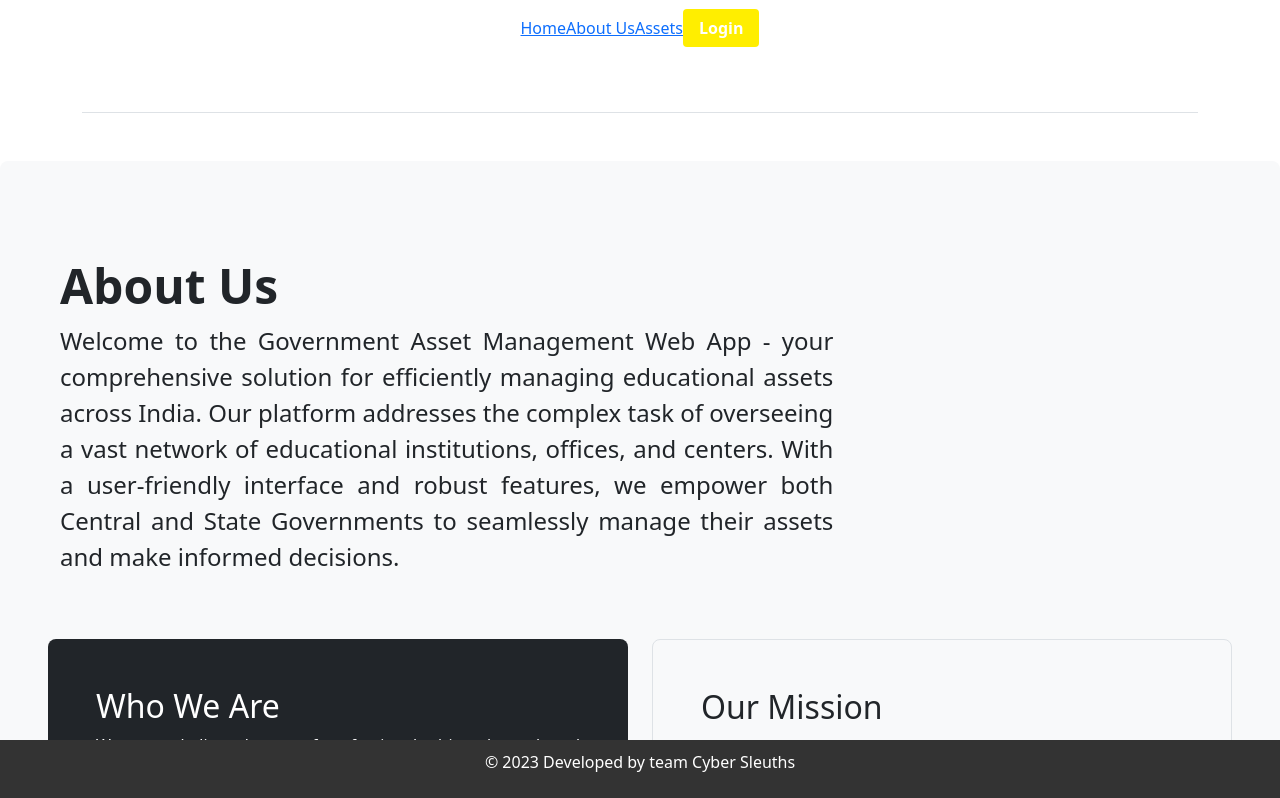
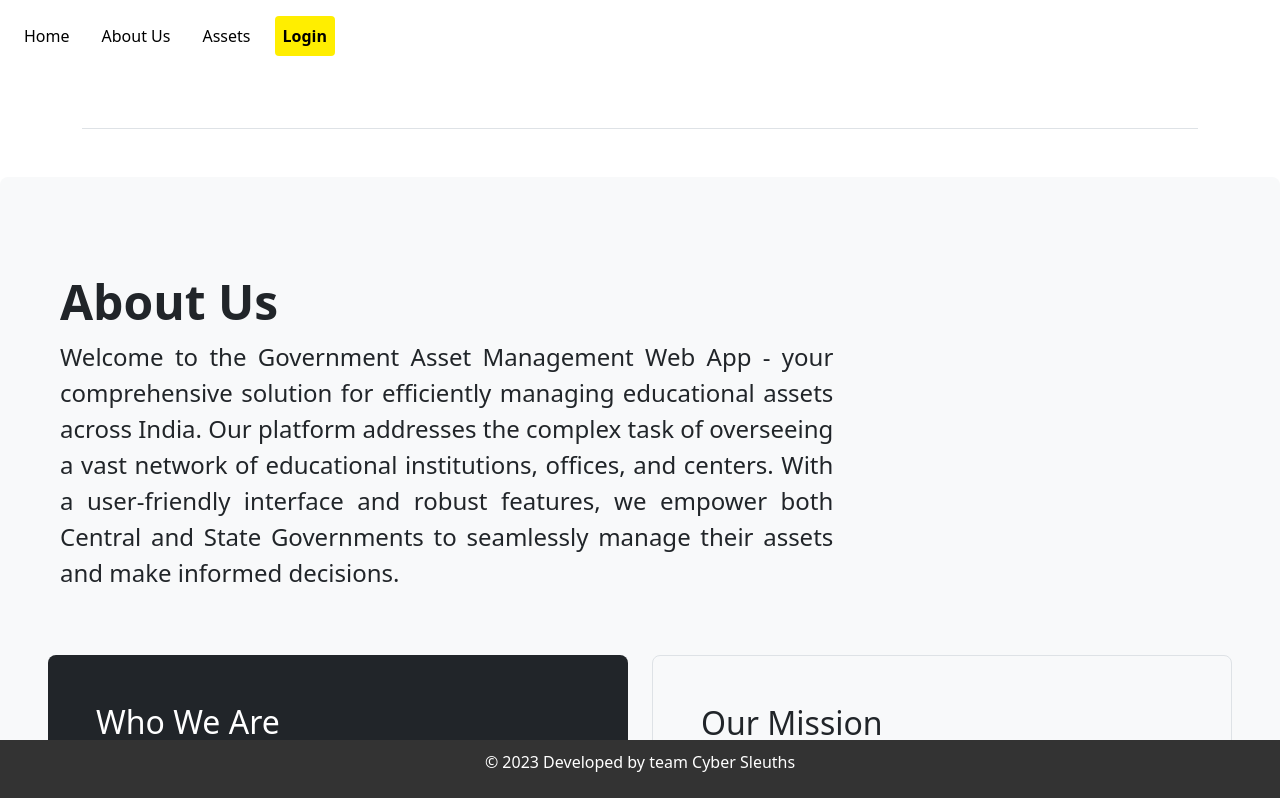
Before and after one commit to Dhanush0R/IEEE_Hackathon, a React (Create React App) app in the folder frontend2/: page /about in a window 1280 px wide. Shown: the top 798 px of the page. Built offline with nearby package versions, Linux system fonts and the light colour scheme.

Commit message:
Bug fixes

```diff
--- a/frontend2/src/App.js
+++ b/frontend2/src/App.js
@@ -21,11 +21,7 @@ function App() {
             <Route path="/services"element={<Services/>} />
             <Route path="/login"element={<Login/>} />
           </Routes>
-          <img
-          className="page-image"
-          src="3.jpeg"  // Replace with the actual path to your image
-          alt="Page Image"
-        />
+
         </main>
         <Footer />
       </div>
--- a/frontend2/src/components/AboutUs.js
+++ b/frontend2/src/components/AboutUs.js
@@ -6,7 +6,7 @@ const AboutUs = () => {
   return (
     <div className="aboutus-container">
 
-<main>
+
   <div class="container py-4">
     <header class="pb-3 mb-4 border-bottom">
       <a href="/" class="d-flex align-items-center text-body-emphasis text-decoration-none">
@@ -38,7 +38,7 @@ const AboutUs = () => {
     <footer class="pt-3 mt-4 text-body-secondary border-top">
     </footer>
   </div>
-</main>
+
 <script src="/docs/5.3/dist/js/bootstrap.bundle.min.js" integrity="sha384-HwwvtgBNo3bZJJLYd8oVXjrBZt8cqVSpeBNS5n7C8IVInixGAoxmnlMuBnhbgrkm" crossorigin="anonymous"></script>
 
 </div>
--- a/frontend2/src/components/Header.js
+++ b/frontend2/src/components/Header.js
@@ -1,25 +1,29 @@
 // Header.js
-import React from 'react';
+import React, {useEffect} from 'react';
 import { Link } from 'react-router-dom';
 import jwtDecode from 'jwt-decode';
 import './Header.css';
 
 const Header = () => {
+  let adminName = '';
   const jwtToken = localStorage.getItem('jwtToken');
-  let adminName = 'aaa';
-  if(jwtToken) {
+
+    if(jwtToken) {
     const decodedToken = jwtDecode(jwtToken);
     console.log(decodedToken);
     adminName = decodedToken.name;
   }
+
   return (
     <header>
-      <nav>
+      <nav className="header-nav">
+        <div className="nav-links">
         <Link to="/">Home</Link>
         <Link to="/about">About Us</Link>
         <Link to="/services">Assets</Link>
         {/* <Link to="/contact">Contact</Link> */}
-        {jwtToken ? (<Link to="/login" >Logout {adminName} </Link>):(<Link to="/login" className="login-button">Login</Link>)}
+        {jwtToken ? (<Link onClick = {() => {localStorage.removeItem('jwtToken');}} >Logout {adminName} </Link>):(<Link to="/login" className="login-button">Login</Link>)}
+        </div>
 
       </nav>
     </header>
--- a/frontend2/src/components/Home.css
+++ b/frontend2/src/components/Home.css
@@ -9,3 +9,22 @@
   height: auto;
   margin-top: 20px; /* Add margin to create space between the header and the image */
 }
+
+.page-image {
+  width: 100%;
+  height: auto;
+  max-width: 100%;
+}
+
+.image-text {
+  position: absolute;
+  top: 50%;
+  left: 50%;
+  transform: translate(-50%, -50%);
+  color: white;
+  font-size: 40px;
+  text-align: center;
+  background-color: rgba(0, 0, 0, 0.5);
+  padding: 10px 20px;
+  border-radius: 5px;
+}
--- a/frontend2/src/components/Home.js
+++ b/frontend2/src/components/Home.js
@@ -1,6 +1,6 @@
 // Home.js
 import React from 'react';
-import CarouselComponent from './Carousel.jsx'; // Import the Carousel component
+
 import LeafletComponent from './LeafletComponent.jsx'
 import './Home.css'; // Import the Home.css file
 
@@ -8,7 +8,11 @@ const Home = () => {
   return (
     <div className="home-container">
       <h2>Welcome to Our Website</h2>
-      <CarouselComponent /> {/* Use the Carousel component */}
+      <img
+          className="page-image"
+          src="3.jpeg"  // Replace with the actual path to your image
+          alt="Page Image"
+        />
       <LeafletComponent />
       {/* Other content */}
     </div>
```
Also changed, not shown: frontend2/src/components/Header.css (+0 -50 lines).
